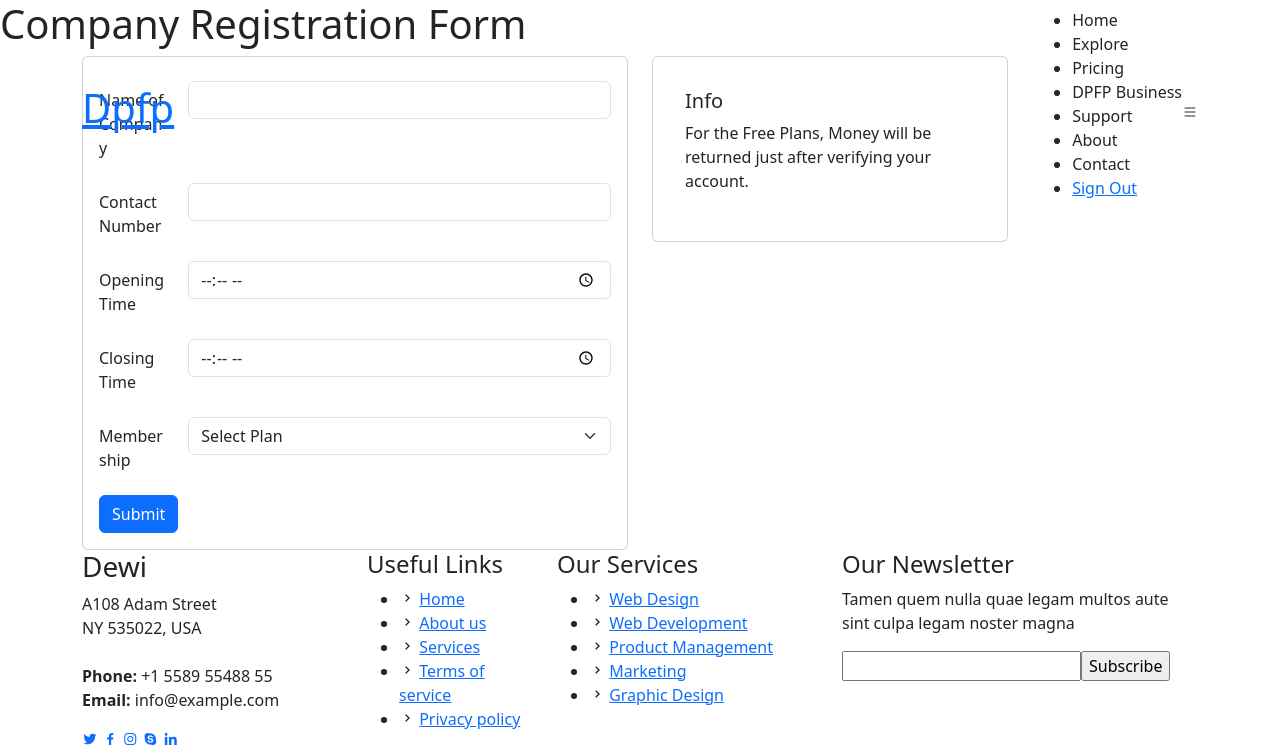
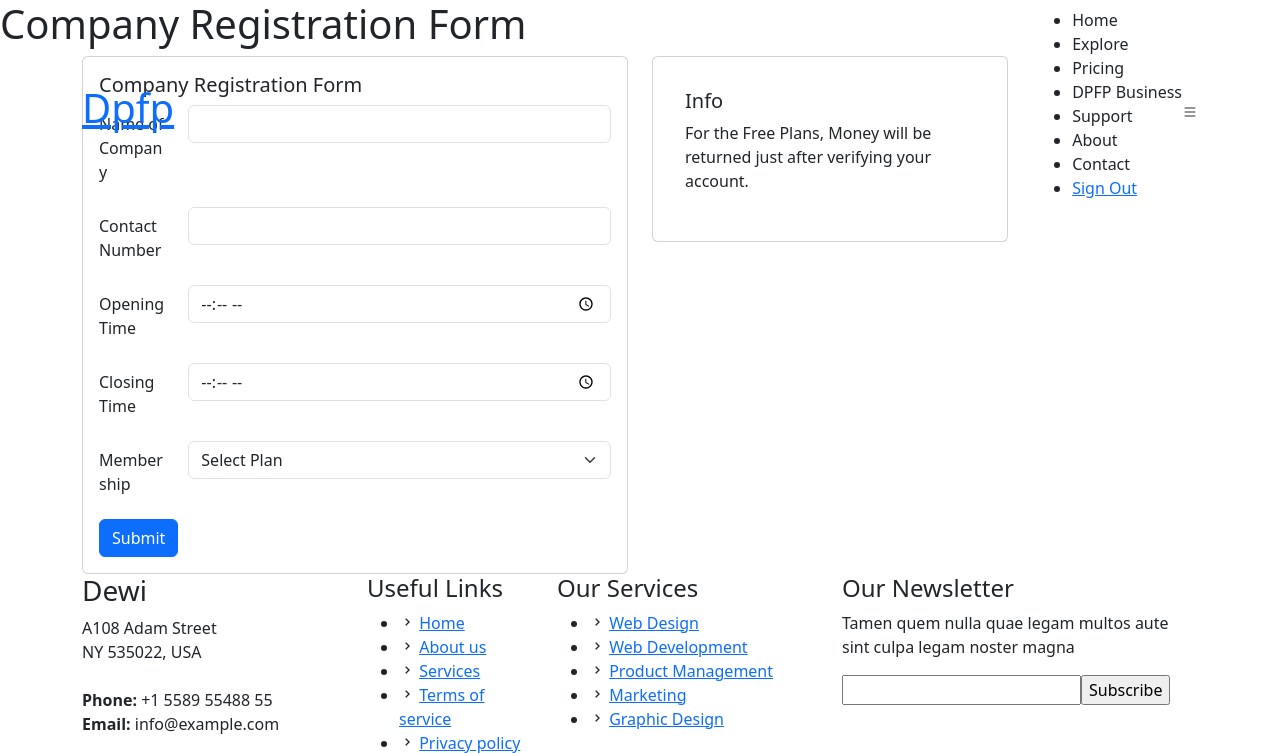
Before and after one commit to Sam231221/EduroSchoolManagementSystem, a Django app: page /DPfpBusinesForm/ in a window 1280 px wide. Shown: the top 753 px of the page. Run offline with Django 3.2, Linux system fonts and the light colour scheme; the visitor is signed in with stand-in values (Sample User, id 1); parts of the project's set-up code (start-up, migrations or seed data) failed here and were passed over; some libraries are stand-ins or nearby versions.

Commit message:
Project Up to Date

```diff
--- a/MCompany/views.py
+++ b/MCompany/views.py
@@ -120,18 +120,21 @@ class DpfpPricingView(View):
 
 class DpfpBusinessFormView(View):
     def get(self,request):
+        print('user:',request.user.username)
         companyform = CompanyForm()
         memberships= Membership.objects.all()
         return render(request, 'dpfpbusinessform.html', {'companyform':companyform, 'memberships':memberships})
 
     def post(self,request):
         membership_obj= Membership.objects.filter(price =request.POST['membership']).first()
-        try:
-            company_obj, created = Company.objects.get_or_create(user=request.user,name=request.POST['companyname'], phone_number=request.POST['contactnumber'], opening_time=request.POST['openingtime'], closing_time=request.POST['closingtime'], membership=membership_obj, is_active = False)
+        company_obj =  Company.objects.filter(user=request.user).first()
+        if company_obj is None:
+
+            Company.objects.create(user=request.user, name=request.POST['companyname'], office_number=request.POST['contactnumber'], opening_time=request.POST['openingtime'], closing_time=request.POST['closingtime'], membership=membership_obj, is_active = False)
             messages.success(request, 'Company is succesfullyfor this profile')
             return HttpResponseRedirect(reverse('Company:dpfpbusinesscheckout-view', args=(membership_obj.id,)))
-        except:
-            messages.error(request, 'Company is alreadyy registered for this profile')
+        else:
+            messages.error(request, 'Company is already registered for this profile')
             return HttpResponseRedirect(request.META["HTTP_REFERER"])
 class DpfpBusinessCheckoutView(View):
     def get(self,request, id):
--- a/templates/dpfpbusinesscheckout.html
+++ b/templates/dpfpbusinesscheckout.html
@@ -90,8 +90,10 @@
           }
 
         }).then(function (resp) {
+          console.log(resp)
           if (resp.data.success == true) {
             alert('success')
+            window.location.href = "{% url 'Company:explore-view' %}"
 
           } else {
             alert("Sorry. Error occurred")
--- a/templates/dpfpbusinessform.html
+++ b/templates/dpfpbusinessform.html
@@ -38,7 +38,7 @@
 
         <div class="card">
           <div class="card-body">
-            <h5 class="card-title"></h5>
+            <h5 class="card-title">Company Registration Form</h5>
 
             <form method="POST" enctype="multipart/form-data">
               {% csrf_token %}
```
Also changed, not shown: 1 other file.
